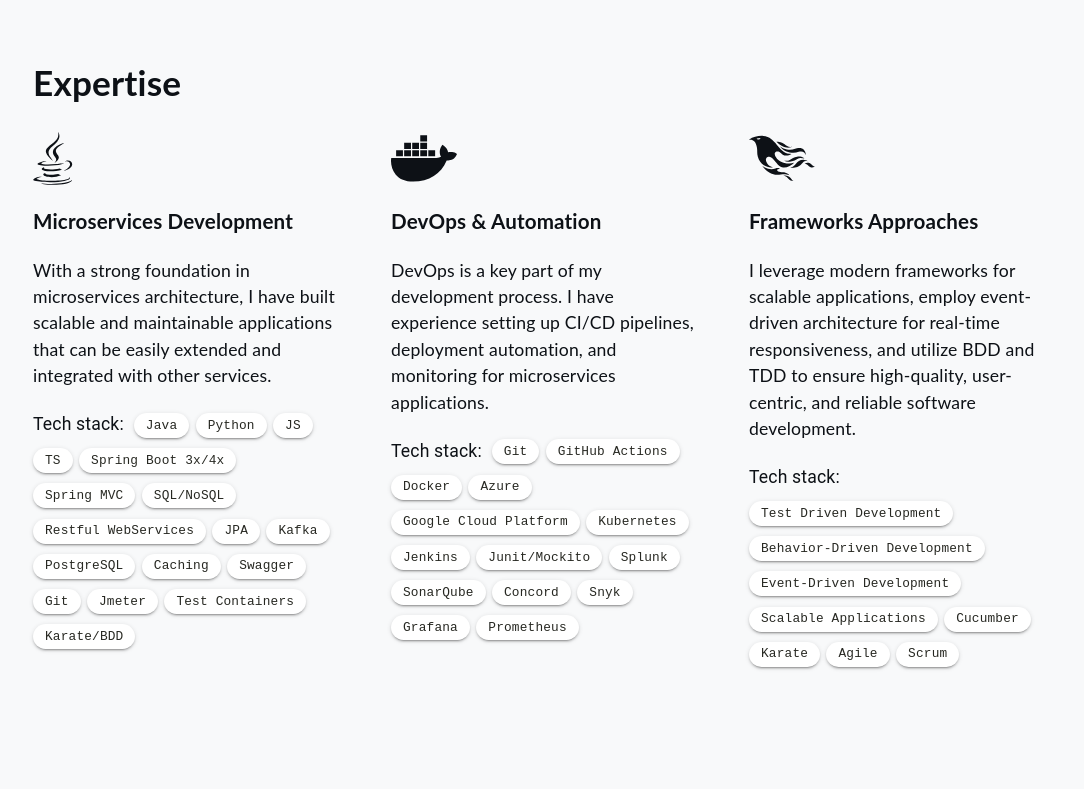
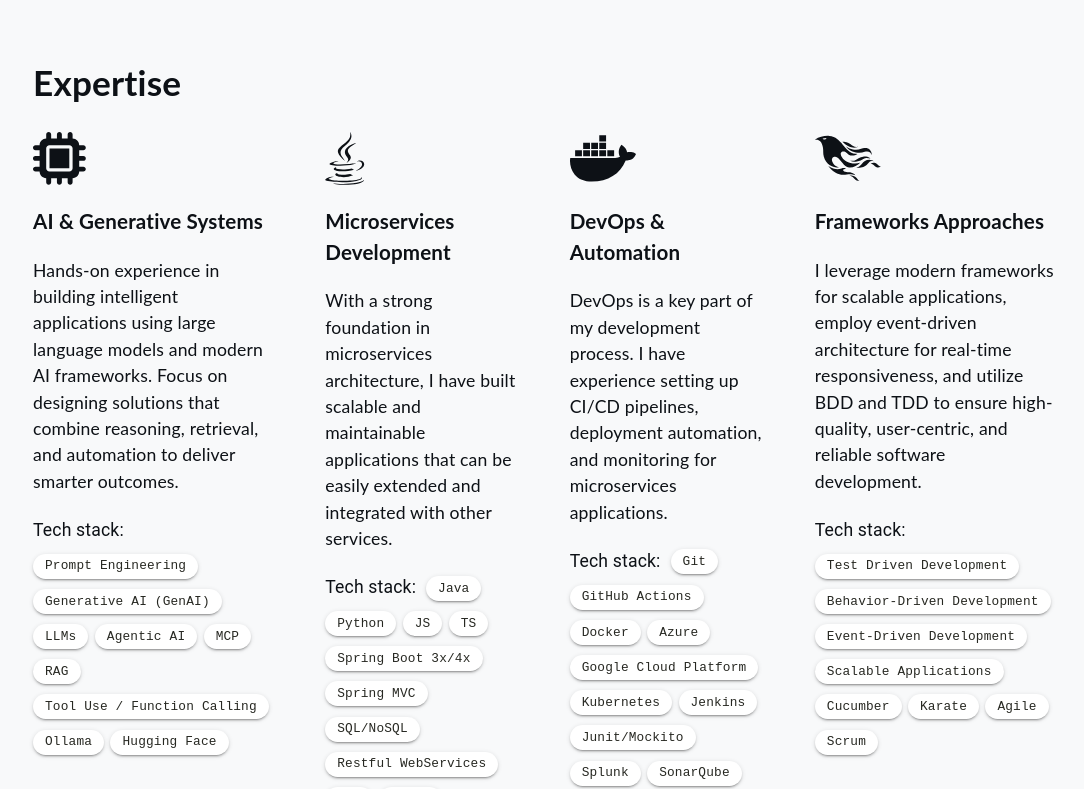
Before and after one commit to akyyev/portfolio, a React (Create React App) app: page / in a window 1280 px wide. Shown: the part 860-1649 px from the top of the page, without its empty margins (95-1179 px from the left). Built offline with nearby package versions, Linux system fonts and the light colour scheme; what react-chatbot-kit would draw is missing.

Commit message:
expertise updates

```diff
--- a/src/assets/styles/Expertise.scss
+++ b/src/assets/styles/Expertise.scss
@@ -11,7 +11,7 @@
 
 .skills-container .skills-grid {
     display: grid;
-    grid-template-columns: repeat(3, 1fr);
+    grid-template-columns: repeat(4, 1fr);
     grid-gap: 50px;
 }
 
--- a/src/components/Expertise.tsx
+++ b/src/components/Expertise.tsx
@@ -1,11 +1,40 @@
 import React from "react";
-import '@fortawesome/free-regular-svg-icons'
+import '@fortawesome/free-regular-svg-icons';
 import { FontAwesomeIcon } from '@fortawesome/react-fontawesome';
 import { faJava, faDocker, faPhoenixFramework } from '@fortawesome/free-brands-svg-icons';
+import { faMicrochip } from "@fortawesome/free-solid-svg-icons";
 import Chip from '@mui/material/Chip';
 import '../assets/styles/Expertise.scss';
 
-const labelsFirst = [
+type Skill = {
+    icon: any;
+    title: string;
+    description: string;
+    techStack: string[];
+};
+
+const skillsData: Skill[] = [
+    {
+        icon: faMicrochip,
+        title: "AI & Generative Systems",
+        description: "Hands-on experience in building intelligent applications using large language models and modern AI frameworks. Focus on designing solutions that combine reasoning, retrieval, and automation to deliver smarter outcomes.",
+        techStack: [
+            "Prompt Engineering",
+            "Generative AI (GenAI)",
+            "LLMs",
+            "Agentic AI",
+            "MCP",
+            "RAG",
+            "Tool Use / Function Calling",
+            "Ollama",
+            "Hugging Face"
+        ]
+    },
+    {
+        icon: faJava,
+        title: "Microservices Development",
+        description: "With a strong foundation in microservices architecture, I have built scalable and maintainable applications that can be easily extended and integrated with other services.",
+        techStack: [
             "Java",
             "Python",
             "JS",
@@ -23,9 +52,13 @@
             "Jmeter",
             "Test Containers",
             "Karate/BDD"
-];
-
-const labelsSecond = [
+        ]
+    },
+    {
+        icon: faDocker,
+        title: "DevOps & Automation",
+        description: "DevOps is a key part of my development process. I have experience setting up CI/CD pipelines, deployment automation, and monitoring for microservices applications.",
+        techStack: [
             "Git",
             "GitHub Actions",
             "Docker",
@@ -40,9 +73,13 @@
             "Snyk",
             "Grafana",
             "Prometheus"
-];
-
-const labelsThird = [
+        ]
+    },
+    {
+        icon: faPhoenixFramework,
+        title: "Frameworks Approaches",
+        description: "I leverage modern frameworks for scalable applications, employ event-driven architecture for real-time responsiveness, and utilize BDD and TDD to ensure high-quality, user-centric, and reliable software development.",
+        techStack: [
             "Test Driven Development",
             "Behavior-Driven Development",
             "Event-Driven Development",
@@ -51,7 +88,23 @@
             "Karate",
             "Agile",
             "Scrum"
+        ]
+    }
 ];
+
+const SkillSection = ({ icon, title, description, techStack }: Skill) => (
+    <div className="skill">
+        <FontAwesomeIcon icon={icon} size="3x" />
+        <h3>{title}</h3>
+        <p>{description}</p>
+        <div className="flex-chips">
+            <span className="chip-title">Tech stack:</span>
+            {techStack.map((label, index) => (
+                <Chip key={index} className='chip' label={label} />
+            ))}
+        </div>
+    </div>
+);
 
 function Expertise() {
     return (
@@ -59,42 +112,9 @@
             <div className="skills-container">
                 <h1>Expertise</h1>
                 <div className="skills-grid">
-                <div className="skill">
-                    <FontAwesomeIcon icon={faJava} size="3x"/>
-                    <h3>Microservices Development</h3>
-                    <p>With a strong foundation in microservices architecture, I have built scalable and maintainable applications that can be easily extended and integrated with other services.</p>
-                    <div className="flex-chips">
-                        <span className="chip-title">Tech stack:</span>
-                        {labelsFirst.map((label, index) => (
-                            <Chip key={index} className='chip' label={label} />
+                    {skillsData.map((skill, index) => (
+                        <SkillSection key={index} {...skill} />
                     ))}
-                    </div>
-                </div>
-
-                <div className="skill">
-                    <FontAwesomeIcon icon={faDocker} size="3x"/>
-                    <h3>DevOps & Automation</h3>
-                    <p>DevOps is a key part of my development process. I have experience setting up CI/CD pipelines, deployment automation, and monitoring for microservices applications.</p>
-                    <div className="flex-chips">
-                        <span className="chip-title">Tech stack:</span>
-                        {labelsSecond.map((label, index) => (
-                            <Chip key={index} className='chip' label={label} />
-                        ))}
-                    </div>
-                </div>
-
-                <div className="skill">
-                    <FontAwesomeIcon icon={faPhoenixFramework} size="3x"/>
-                    <h3>Frameworks Approaches</h3>
-                    <p>I leverage modern frameworks for scalable applications, employ event-driven architecture for real-time responsiveness, and utilize BDD and TDD to ensure high-quality, user-centric, and reliable software development.</p>
-
-                    <div className="flex-chips">
-                        <span className="chip-title">Tech stack:</span>
-                        {labelsThird.map((label, index) => (
-                            <Chip key={index} className='chip' label={label} />
-                        ))}
-                    </div>
-                </div>
                 </div>
             </div>
         </div>
```
Lines whose indentation alone changed are shown as unchanged.
